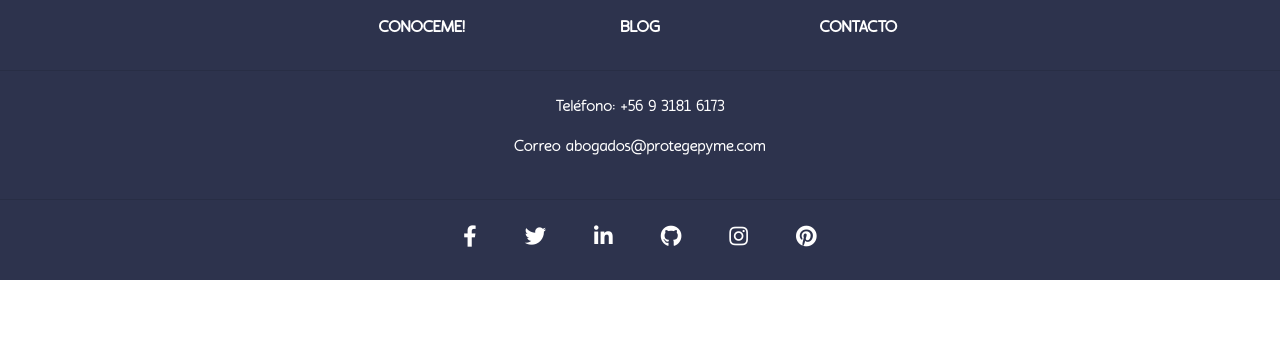
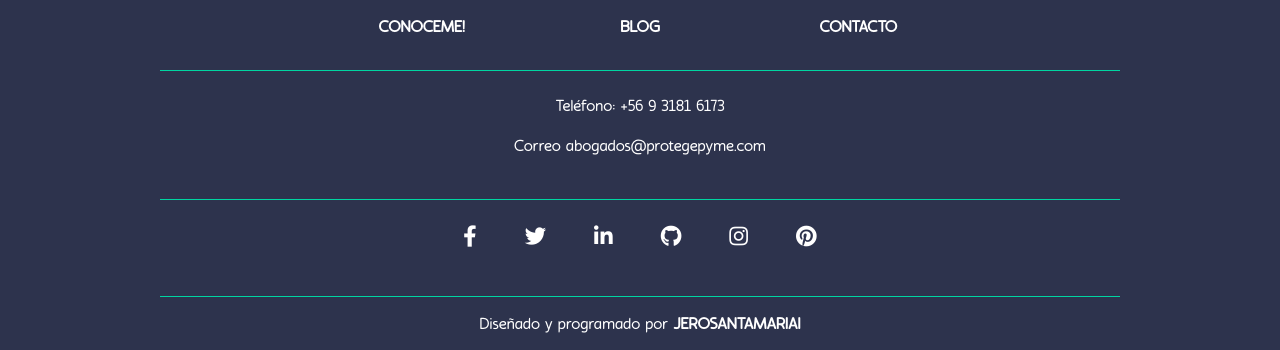
Before and after one commit to jerosantamariai/aam2, a React (Create React App) app in the folder front/: page / in a window 1280 px wide. Shown: the part 4517-4867 px from the top of the page. Before the commit the page ends 4797 px from the top, so only its background shows below. Built offline with nearby package versions, Linux system fonts and the light colour scheme.

Commit message:
uploading my sign

```diff
--- a/front/src/components/footer.jsx
+++ b/front/src/components/footer.jsx
@@ -1,5 +1,6 @@
 import React from 'react';
 import { Link } from 'react-router-dom';
+import Typical from 'react-typical';
 
 const Footer = props => {
     return (
@@ -23,14 +24,14 @@ const Footer = props => {
                             </h6>
                         </div>
                     </div>
-                    <hr className="hrsolid" />
+                    <hr className="w-75 mx-auto" />
                     <div className="row d-flex text-center justify-content-center mb-md-0 mb-4">
                         <div className="col-md-8 col-12 my-2">
-                        <p>Teléfono: <a href="tel:+56931816173">+56 9 3181 6173</a></p>
-                        <p> Correo <a href="mailto:abogados@protegepyme.com">abogados@protegepyme.com</a></p>
+                            <p>Teléfono: <a href="tel:+56931816173">+56 9 3181 6173</a></p>
+                            <p> Correo <a href="mailto:abogados@protegepyme.com">abogados@protegepyme.com</a></p>
                         </div>
                     </div>
-                    <hr className="hrsolid" />
+                    <hr className="w-75 mx-auto" />
                     <div className="row py-2">
                         <div className="col-md-12">
                             <div className="mb-4 d-flex justify-content-center">
@@ -56,6 +57,10 @@ const Footer = props => {
                         </div>
                     </div>
                 </div>
+                <hr className="w-75 mx-auto" />
+                <div className="d-flex justify-content-center">
+                    <p className="firma">Diseñado y programado por <strong><a href="http://www.santamariai.cl">JEROSANTAMARIAI</a></strong></p>
+                </div>
             </footer>
 
         </>
--- a/front/src/index.css
+++ b/front/src/index.css
@@ -31,6 +31,10 @@ h2, h3, h4, h5, h6, p, nav, td, li {
 
 .color-azul {
     background-color: rgb(45, 51, 77);
+}
+
+hr {
+    background-color: rgb(0, 237, 179);
 }
 
 .position-inherit {
```
